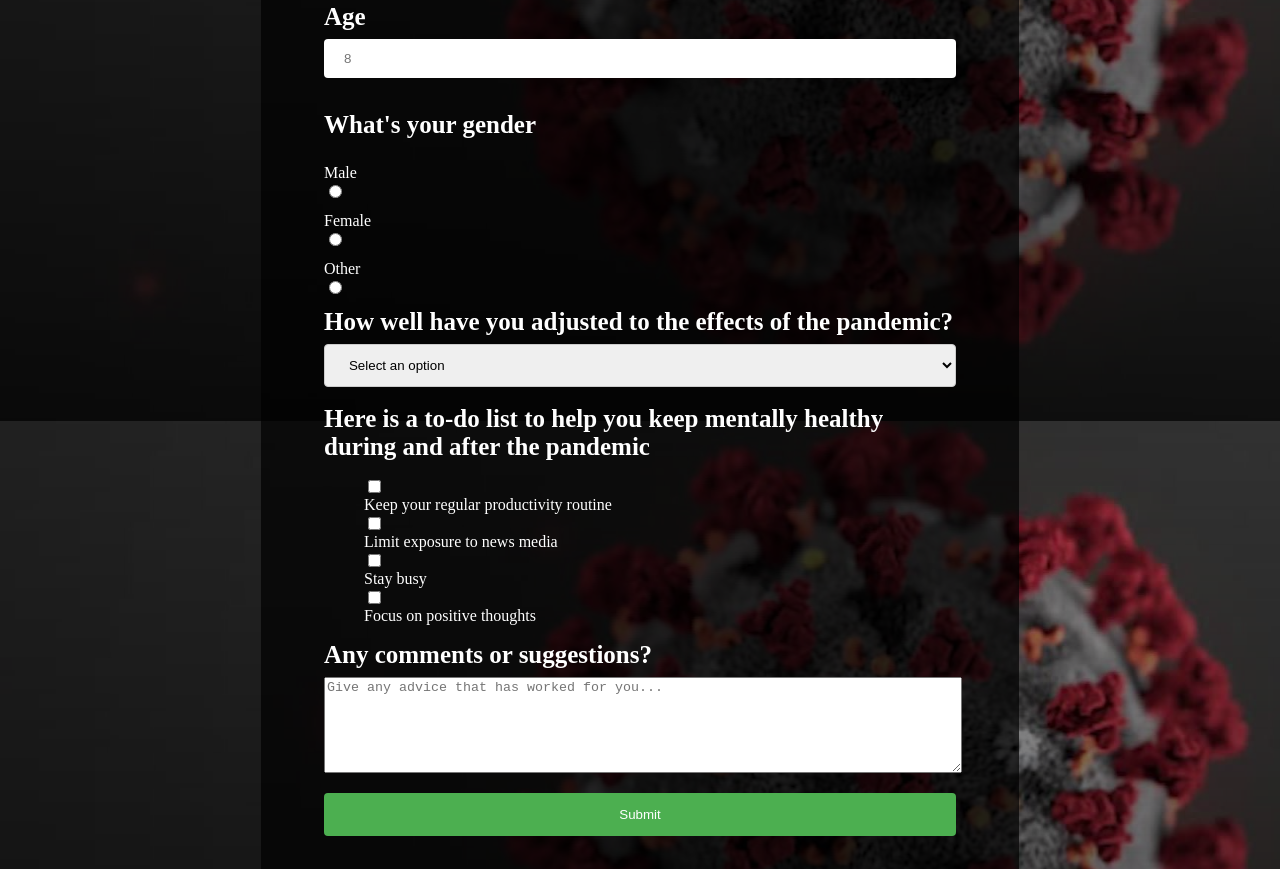
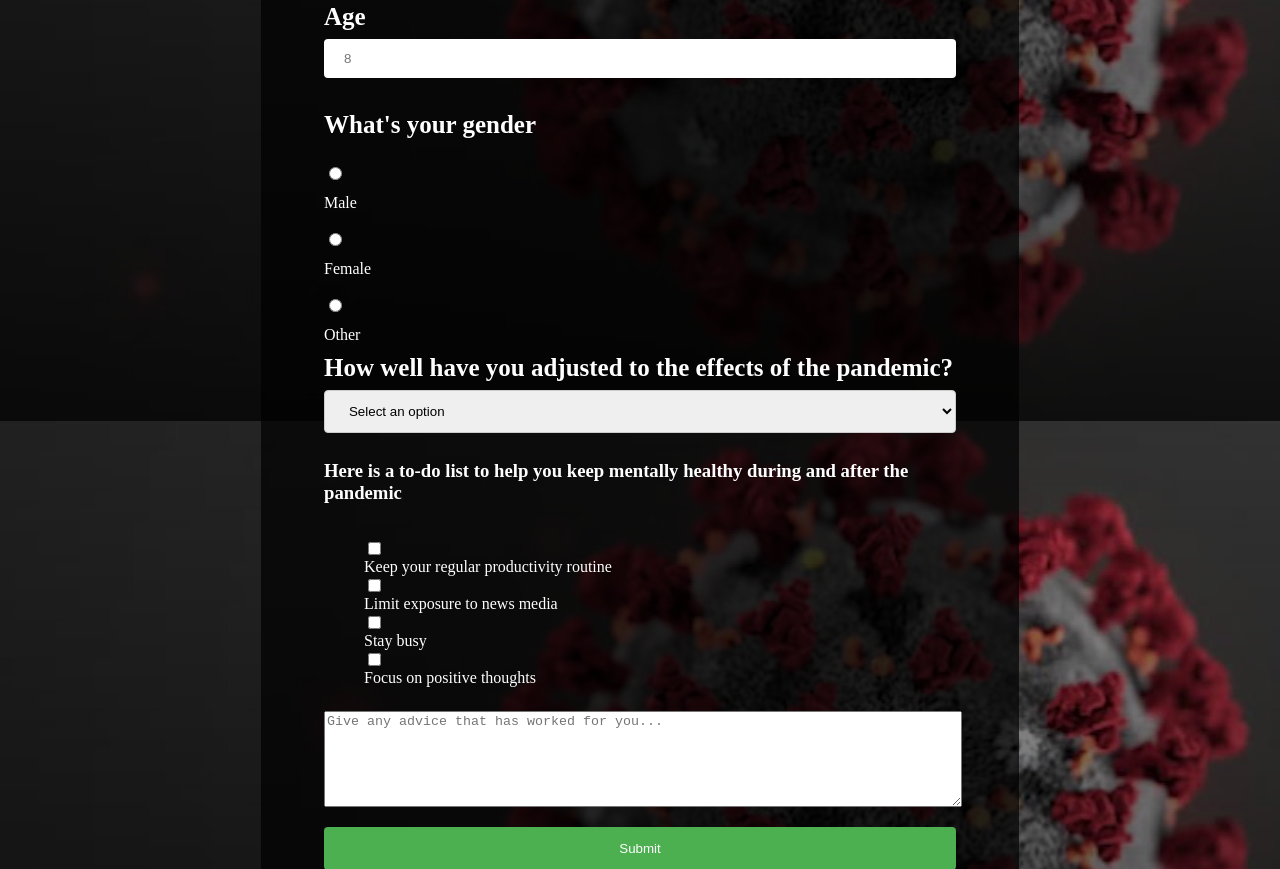
Before and after one commit to Sibusiso-M/Survey-Form, a plain HTML site: page index.html in a window 1280 px wide. Shown: the part 379-1248 px from the top of the page. Drawn offline with Linux system fonts and the light colour scheme.

Commit message:
Update index.html

```diff
--- a/index.html
+++ b/index.html
@@ -30,14 +30,15 @@
 
                 <div class="form-control">
                     <p id="gender-label">What's your gender</p>
+                    <input type="radio" id="male" value="male" name="gender">
                     <label for="male">Male</label>
-                    <input type="radio" id="male" value="male" name="gender">
+                    <br>
+                    <input type="radio" id="female" value="female" name="gender">
+                    <label for="female">Female</label>
+                    <br>
+                    <input type="radio" id="other" value="other" name="gender">
+                    <label for="other">Other</label>
 
-                    <label for="female">Female</label>
-                    <input type="radio" id="female" value="female" name="gender">
-
-                    <label for="other">Other</label>
-                    <input type="radio" id="other" value="other" name="gender">
 
                 </div>
 
@@ -55,9 +56,9 @@
                 </div>
 
                 <div class="form-control">
-
-                    <label id="tips-label" >Here is a to-do list to help you keep mentally healthy during and after the pandemic</label>
-
+                    <h3>Here is a to-do list to help you keep mentally healthy during and after the pandemic</h3>
+                </div>
+                <div class="form-control">
                     <div id="tips-area">
                         <ul>
                             <li>
@@ -77,14 +78,10 @@
                 </div>
 
                 <div class="form-control">
-                    <label id="suggestions-label" for="suggestions" >Any comments or suggestions?</label>
-
                     <textarea id="suggestions"  placeholder="Give any advice that has worked for you..."></textarea>
                 </div>
 
-
                 <div class="form-control">
-
                     <input id="submit" type="submit" name="btnSubmit" value="Submit">
                 </div>
             </form>
```
